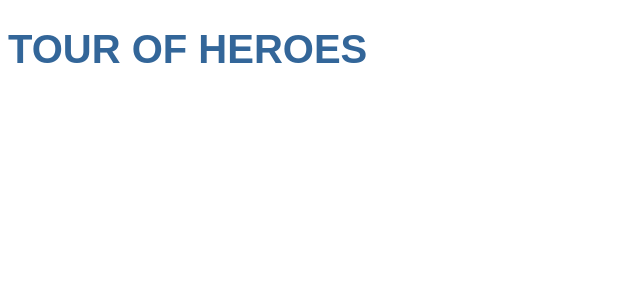
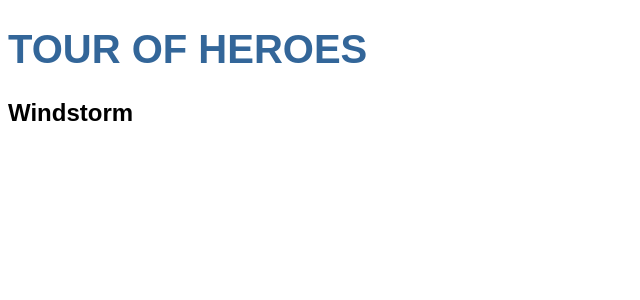
Before and after one commit to reggie1337/angular-tour-of-heroes, an Angular app: page / in a window 1280 px wide. Shown: the top 300 px of the page, without its empty margins (0-640 px from the left). Built offline with nearby package versions, Linux system fonts and the light colour scheme.

Commit message:
heroPropertyMade

```diff
--- a/src/app/app.component.html
+++ b/src/app/app.component.html
@@ -1 +1,2 @@
 <h1>{{title}}</h1>
+<app-heroes></app-heroes>
--- a/src/app/app.module.ts
+++ b/src/app/app.module.ts
@@ -3,10 +3,12 @@
 
 import { AppRoutingModule } from './app-routing.module';
 import { AppComponent } from './app.component';
+import { HeroesComponent } from './heroes/heroes.component';
 
 @NgModule({
   declarations: [
-    AppComponent
+    AppComponent,
+    HeroesComponent
   ],
   imports: [
     BrowserModule,
--- /dev/null
+++ b/src/app/heroes/heroes.component.html
@@ -0,0 +1 @@
+<h2>{{hero}}</h2>
--- /dev/null
+++ b/src/app/heroes/heroes.component.ts
@@ -0,0 +1,16 @@
+import { Component, OnInit } from '@angular/core';
+
+@Component({
+  selector: 'app-heroes',
+  templateUrl: './heroes.component.html',
+  styleUrls: ['./heroes.component.css']
+})
+export class HeroesComponent implements OnInit {
+
+  constructor() { }
+
+  ngOnInit(): void {
+  }
+  hero = 'Windstorm';
+
+}
```
Also changed, not shown: src/app/heroes/heroes.component.css (added).
